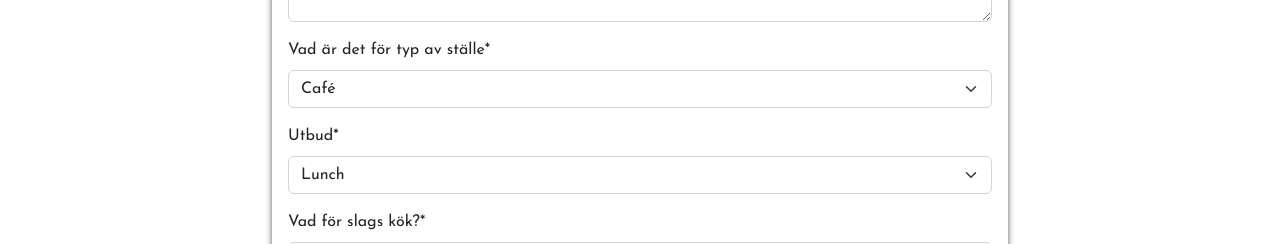
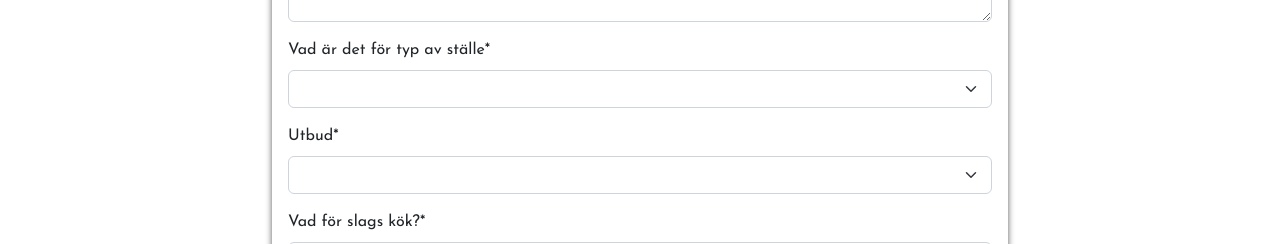
Before and after one commit to 50773sa/Food-Map, a React (Vite) app: page /restaurants/1 in a window 1280 px wide. Shown: the part 443-687 px from the top of the page. Built offline with nearby package versions, Linux system fonts and the light colour scheme; no server answers; the database is empty; sample sign-in values are in the browser's storage.

Commit message:
Fixed the select and save problems when adding or editing an restaurant

```diff
--- a/src/components/AddRestaurantForm.jsx
+++ b/src/components/AddRestaurantForm.jsx
@@ -189,11 +189,12 @@ const AddRestaurantForm = () => {
 							<Form.Group className="mb-3">
 								<Form.Label>Vad är det för typ av ställe*</Form.Label>
 								<Form.Select {...register("restaurantType")}>
-									<option>Café</option>
-									<option>Restaurang</option>
-									<option>Snabbmat</option>
-									<option>Kiosk/Grill</option>
-									<option>Food truck</option>
+                                    <option></option>
+									<option value="Café">Café</option>
+									<option value="Restaurang">Restaurang</option>
+									<option value="Snabbmat">Snabbmat</option>
+									<option value="Kiosk/Grill">Kiosk/Grill</option>
+									<option value="Food truck">Food truck</option>
 								</Form.Select>
 								{errors.restaurantType && <div className="invalid">{errors.restaurantType.message}</div>}
 
@@ -202,10 +203,11 @@ const AddRestaurantForm = () => {
 							<Form.Group className="mb-3">
 								<Form.Label>Utbud*</Form.Label>
 								<Form.Select {...register("restaurantSort")}>
-									<option>Lunch</option>
-									<option>After work</option>
-									<option>Á la carte</option>
-									<option>Bar</option>
+                                    <option></option>
+									<option value="Lunch">Lunch</option>
+									<option value="After work">After work</option>
+									<option value="Á la carte">Á la carte</option>
+									<option value="Bar">Bar</option>
 								</Form.Select>
 								{errors.restaurantSort && <div className="invalid">{errors.restaurantSort.message}</div>}
 							</Form.Group>
--- a/src/components/EditRestaurantForm.jsx
+++ b/src/components/EditRestaurantForm.jsx
@@ -158,12 +158,13 @@ const EditRestaurantForm = ({ restaurant }) => {
 
                             <Form.Group className="mb-3">
                                 <Form.Label>Vad är det för typ av ställe*</Form.Label>
-                                <Form.Select {...register("restaurantType")} value={restaurant.restaurant_info?.restaurantType}>
-                                    <option>Café</option>
-                                    <option>Restaurang</option>
-                                    <option>Snabbmat</option>
-                                    <option>Kiosk/Grill</option>
-                                    <option>Food truck</option>
+                                <Form.Select {...register("restaurantType")}>
+                                    <option>{restaurant.restaurant_info?.restaurantType}</option>
+                                    <option value="Café">Café</option>
+                                    <option value="Restaurang">Restaurang</option>
+                                    <option value="Snabbmat">Snabbmat</option>
+                                    <option value="Kioskt/Grill">Kiosk/Grill</option>
+                                    <option value="Food truck">Food truck</option>
                                 </Form.Select>
                                 {errors.restaurantType && <div className="invalid">{errors.restaurantType.message}</div>}
 
@@ -171,11 +172,12 @@ const EditRestaurantForm = ({ restaurant }) => {
 
                             <Form.Group className="mb-3">
                                 <Form.Label>Utbud*</Form.Label>
-                                <Form.Select {...register("restaurantSort")} value={restaurant.restaurant_info?.restaurantSort}>
-                                    <option>Lunch</option>
-                                    <option>After work</option>
-                                    <option>Á la carte</option>
-                                    <option>Bar</option>
+                                <Form.Select {...register("restaurantSort")}>
+                                    <option>{restaurant.restaurant_info?.restaurantSort}</option>
+                                    <option value="Lunch">Lunch</option>
+                                    <option value="After work">After work</option>
+                                    <option value="Á la carte">Á la carte</option>
+                                    <option value="Bar">Bar</option>
                                 </Form.Select>
                                 {errors.restaurantSort && <div className="invalid">{errors.restaurantSort.message}</div>}
                             </Form.Group>
```
